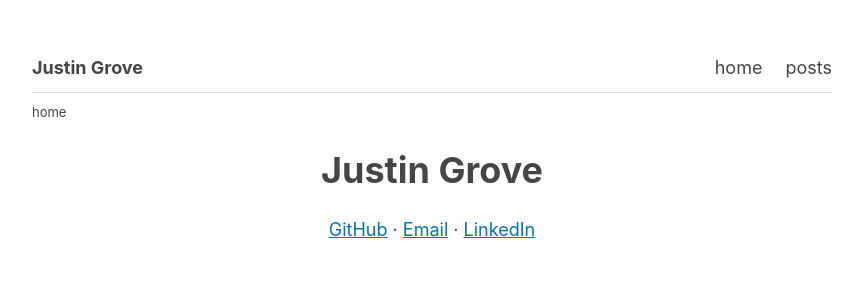
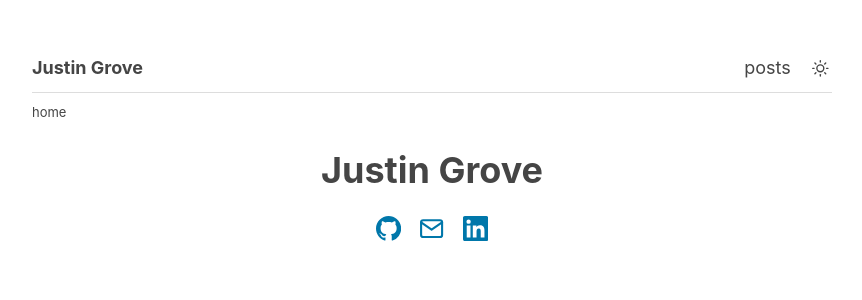
Before and after one commit to jgrove2/jgrove2.github.io, a Jekyll site: the page built from index.html, in a window 1280 px wide. Shown: the top 300 px of the page, without its empty margins (208-1070 px from the left). Built offline with Jekyll 4.4.1, drawn with Linux system fonts in a browser that asks for light colours.

Commit message:
feat: updates

```diff
--- a/_layouts/default.html
+++ b/_layouts/default.html
@@ -5,15 +5,38 @@
   <meta name="viewport" content="width=device-width, initial-scale=1">
   <title>{% if page.title %}{{ page.title }} - {{ site.title }}{% else %}{{ site.title }}{% endif %}</title>
   <link rel="stylesheet" href="{{ '/assets/css/style.css' | relative_url }}">
+  <script>
+    (function () {
+      var stored = localStorage.getItem('theme');
+      var dark = stored ? stored === 'dark' : window.matchMedia('(prefers-color-scheme: dark)').matches;
+      document.documentElement.dataset.theme = dark ? 'dark' : 'light';
+    })();
+  </script>
 </head>
 <body>
   <header class="site-header">
     <a class="brand" href="{{ site.baseurl }}/">{{ site.title }}</a>
-    <nav class="site-nav">
-      <a href="{{ site.baseurl }}/">home</a>
-      <a href="{{ site.baseurl }}/posts/">posts</a>
-    </nav>
+    <div class="header-right">
+      <nav class="site-nav">
+        <a href="{{ site.baseurl }}/posts/">posts</a>
+      </nav>
+      <button class="theme-toggle" type="button" aria-label="Toggle theme">
+        <svg class="icon-sun" xmlns="http://www.w3.org/2000/svg" viewBox="0 0 24 24" fill="none" stroke="currentColor" stroke-width="2" stroke-linecap="round" stroke-linejoin="round" aria-hidden="true"><circle cx="12" cy="12" r="5"></circle><line x1="12" y1="1" x2="12" y2="3"></line><line x1="12" y1="21" x2="12" y2="23"></line><line x1="4.22" y1="4.22" x2="5.64" y2="5.64"></line><line x1="18.36" y1="18.36" x2="19.78" y2="19.78"></line><line x1="1" y1="12" x2="3" y2="12"></line><line x1="21" y1="12" x2="23" y2="12"></line><line x1="4.22" y1="19.78" x2="5.64" y2="18.36"></line><line x1="18.36" y1="5.64" x2="19.78" y2="4.22"></line></svg>
+        <svg class="icon-moon" xmlns="http://www.w3.org/2000/svg" viewBox="0 0 24 24" fill="none" stroke="currentColor" stroke-width="2" stroke-linecap="round" stroke-linejoin="round" aria-hidden="true"><path d="M21 12.79A9 9 0 1 1 11.21 3 7 7 0 0 0 21 12.79z"></path></svg>
+      </button>
+    </div>
   </header>
+  <script>
+    (function () {
+      var btn = document.querySelector('.theme-toggle');
+      btn.addEventListener('click', function () {
+        var current = document.documentElement.dataset.theme;
+        var next = current === 'dark' ? 'light' : 'dark';
+        document.documentElement.dataset.theme = next;
+        localStorage.setItem('theme', next);
+      });
+    })();
+  </script>
   <nav class="breadcrumb">
     {% if page.layout == "post" %}
       <a href="{{ site.baseurl }}/">home</a> / <a href="{{ site.baseurl }}/posts/">posts</a> / {{ page.title }}
--- a/assets/css/style.css
+++ b/assets/css/style.css
@@ -1,6 +1,27 @@
+:root {
+  --bg: #ffffff;
+  --text: #454545;
+  --link: #07a;
+  --link-visited: #941352;
+  --border: #ddd;
+  --quote: #456;
+  --quote-mark: #666;
+}
+
+[data-theme="dark"] {
+  --bg: #000000;
+  --text: #d9d9d9;
+  --link: #00a2e7;
+  --link-visited: #ca1a70;
+  --border: #333;
+  --quote: #d3c9be;
+  --quote-mark: #b8b8b8;
+}
+
 body {
   font-family: -apple-system, BlinkMacSystemFont, "Segoe UI", Roboto, "Helvetica Neue", Arial, sans-serif;
-  color: #454545;
+  color: var(--text);
+  background-color: var(--bg);
   font-size: 18px;
   line-height: 1.6;
   margin: 2em auto;
@@ -16,18 +37,18 @@
 }
 
 a {
-  color: #07a;
+  color: var(--link);
 }
 
 a:visited {
-  color: #941352;
+  color: var(--link-visited);
 }
 
 .site-header {
   display: flex;
   justify-content: space-between;
-  align-items: baseline;
-  border-bottom: 1px solid #ddd;
+  align-items: center;
+  border-bottom: 1px solid var(--border);
   padding-bottom: .5em;
   margin-bottom: .5em;
 }
@@ -37,12 +58,48 @@
   text-decoration: none;
 }
 
+.header-right {
+  display: flex;
+  align-items: center;
+  gap: 1em;
+}
+
 .site-nav a {
   margin-left: 1em;
 }
 
 .brand {
   font-weight: bold;
+}
+
+.theme-toggle {
+  display: inline-flex;
+  align-items: center;
+  justify-content: center;
+  background: none;
+  border: none;
+  padding: .25em;
+  color: inherit;
+  cursor: pointer;
+  line-height: 1;
+}
+
+.theme-toggle svg {
+  width: 1.25em;
+  height: 1.25em;
+  display: block;
+}
+
+.theme-toggle .icon-moon {
+  display: none;
+}
+
+[data-theme="dark"] .theme-toggle .icon-sun {
+  display: none;
+}
+
+[data-theme="dark"] .theme-toggle .icon-moon {
+  display: block;
 }
 
 .breadcrumb {
@@ -62,10 +119,36 @@
   margin: 0.5em 0;
 }
 
+.social-links {
+  display: flex;
+  justify-content: center;
+  align-items: center;
+  gap: 1em;
+}
+
+.social-links a {
+  display: inline-flex;
+  align-items: center;
+  color: var(--link);
+}
+
+.social-links a:visited {
+  color: var(--link-visited);
+}
+
+.social-links svg {
+  width: 1.4em;
+  height: 1.4em;
+}
+
+.social-links a:hover {
+  opacity: 0.7;
+}
+
 .post-item {
   margin-bottom: 1.5em;
   padding-bottom: 1.5em;
-  border-bottom: 1px solid #ddd;
+  border-bottom: 1px solid var(--border);
 }
 
 .post-item:last-child {
@@ -73,13 +156,13 @@
 }
 
 blockquote {
-  color: #456;
+  color: var(--quote);
   margin: 2em 0;
 }
 
 blockquote:before {
   font-family: "Times New Roman", Times, serif;
-  color: #666;
+  color: var(--quote-mark);
   content: open-quote;
   font-size: 2.2em;
   font-weight: 600;
@@ -88,34 +171,3 @@
   margin-right: .2rem;
   width: 1.2rem;
 }
-
-@media (prefers-color-scheme: dark) {
-  body {
-    background-color: #000;
-    color: #d9d9d9;
-  }
-
-  a {
-    color: #00a2e7;
-  }
-
-  a:visited {
-    color: #ca1a70;
-  }
-
-  blockquote {
-    color: #d3c9be;
-  }
-
-  blockquote:before {
-    color: #b8b8b8;
-  }
-
-  .site-header {
-    border-bottom-color: #333;
-  }
-
-  .post-item {
-    border-bottom-color: #333;
-  }
-}
--- a/index.html
+++ b/index.html
@@ -4,5 +4,15 @@
 ---
 <div class="center">
   <h1>{{ site.title }}</h1>
-  <p><a href="https://github.com/jgrove2">GitHub</a> · <a href="mailto:justin@jgrove.dev">Email</a> · <a href="https://www.linkedin.com/in/justin-grove">LinkedIn</a></p>
+  <p class="social-links">
+    <a href="https://github.com/jgrove2" aria-label="GitHub" target="_blank" rel="noopener">
+      <svg xmlns="http://www.w3.org/2000/svg" viewBox="0 0 24 24" fill="currentColor" aria-hidden="true"><path d="M12 0C5.37 0 0 5.37 0 12c0 5.31 3.435 9.795 8.205 11.385.6.105.825-.255.825-.57 0-.285-.015-1.23-.015-2.235-3.015.555-3.795-.735-4.035-1.41-.135-.345-.72-1.41-1.23-1.695-.42-.225-1.02-.78-.015-.795.945-.015 1.62.87 1.845 1.23 1.08 1.815 2.805 1.305 3.495.99.105-.78.42-1.305.765-1.605-2.67-.3-5.46-1.335-5.46-5.925 0-1.305.465-2.385 1.23-3.225-.12-.3-.54-1.53.12-3.18 0 0 1.005-.315 3.3 1.23.96-.27 1.98-.405 3-.405s2.04.135 3 .405c2.295-1.56 3.3-1.23 3.3-1.23.66 1.65.24 2.88.12 3.18.765.84 1.23 1.905 1.23 3.225 0 4.605-2.805 5.625-5.475 5.925.435.375.81 1.095.81 2.22 0 1.605-.015 2.895-.015 3.3 0 .315.225.69.825.57A12.02 12.02 0 0 0 24 12c0-6.63-5.37-12-12-12z"/></svg>
+    </a>
+    <a href="mailto:justin@jgrove.dev" aria-label="Email">
+      <svg xmlns="http://www.w3.org/2000/svg" viewBox="0 0 24 24" fill="none" stroke="currentColor" stroke-width="2" stroke-linecap="round" stroke-linejoin="round" aria-hidden="true"><path d="M4 4h16c1.1 0 2 .9 2 2v12c0 1.1-.9 2-2 2H4c-1.1 0-2-.9-2-2V6c0-1.1.9-2 2-2z"></path><polyline points="22,6 12,13 2,6"></polyline></svg>
+    </a>
+    <a href="https://www.linkedin.com/in/justin-grove" aria-label="LinkedIn" target="_blank" rel="noopener">
+      <svg xmlns="http://www.w3.org/2000/svg" viewBox="0 0 24 24" fill="currentColor" aria-hidden="true"><path d="M20.447 20.452h-3.554v-5.569c0-1.328-.027-3.037-1.852-3.037-1.853 0-2.136 1.445-2.136 2.939v5.667H9.351V9h3.414v1.561h.046c.477-.9 1.637-1.85 3.37-1.85 3.601 0 4.267 2.37 4.267 5.455v6.286zM5.337 7.433a2.062 2.062 0 1 1 0-4.125 2.062 2.062 0 0 1 0 4.125zM7.119 20.452H3.555V9h3.564v11.452zM22.225 0H1.771C.792 0 0 .774 0 1.729v20.542C0 23.227.792 24 1.771 24h20.451C23.2 24 24 23.227 24 22.271V1.729C24 .774 23.2 0 22.225 0z"/></svg>
+    </a>
+  </p>
 </div>
```
